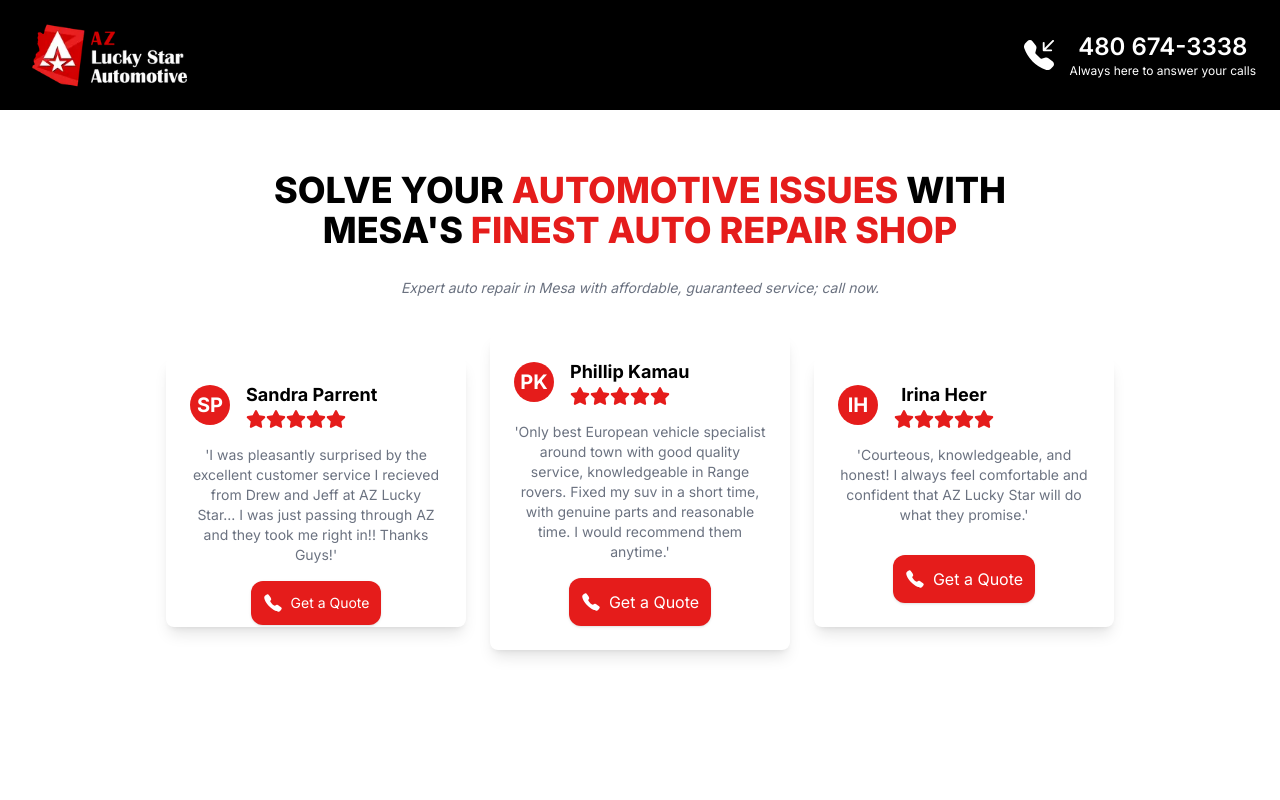
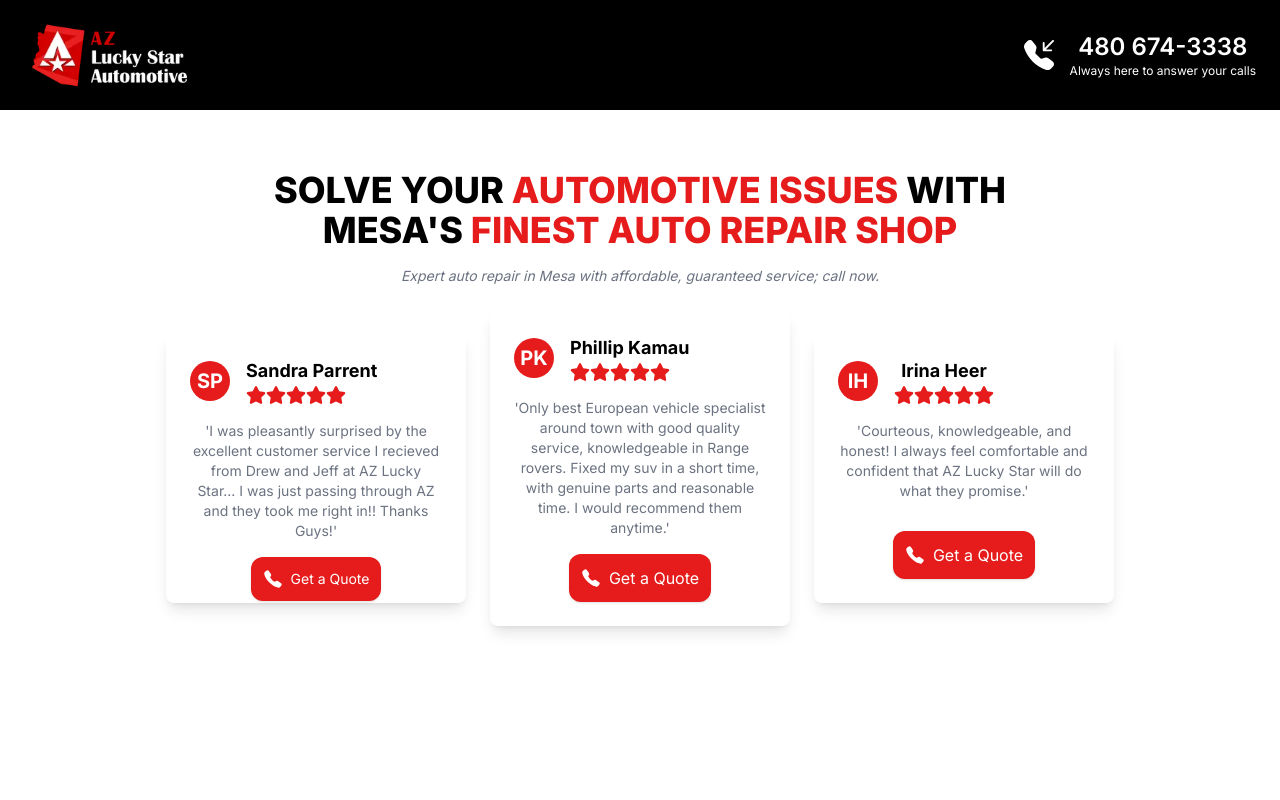
Before and after one commit to Ligardinho/azluckystar, a Next.js app: page / in a window 1280 px wide. Shown: the top 800 px of the page. Built offline with nearby package versions, Linux system fonts and the light colour scheme.

Commit message:
Update page.tsx

```diff
--- a/app/page.tsx
+++ b/app/page.tsx
@@ -8,10 +8,10 @@ export default function Home() {
     <main className="flex justify-center md:w-full h-screen">
       <div className="md:mt-[170px] flex flex-col items-center mt-[150px] h-full">
         <div className="flex flex-col items-center gap-2 md:gap-4 md:w-[800px]">
-          <h1 className="md:text-4xl text-2xl font-extrabold text-center px-2 md:px-0">
+          <h1 className="md:text-4xl text-2xl font-extrabold text-center px-5 md:px-0">
             SOLVE YOUR <span className="text-[#E51C1B]">AUTOMOTIVE ISSUES</span> WITH MESA&apos;S <span className="text-[#E51C1B]">FINEST AUTO REPAIR SHOP</span>
           </h1>
-          <p className="md:text-sm text-[10px] text-gray-500 md:mb-0 mb-10 text-center p-3"><i>Expert auto repair in Mesa with affordable, guaranteed service; call now.</i></p>
+          <p className="md:text-sm text-[10px] text-gray-500 md:mb-0 mb-10 text-center"><i>Expert auto repair in Mesa with affordable, guaranteed service; call now.</i></p>
         </div>
         <Testimonial/>
         <CarouselDemo/>
```
